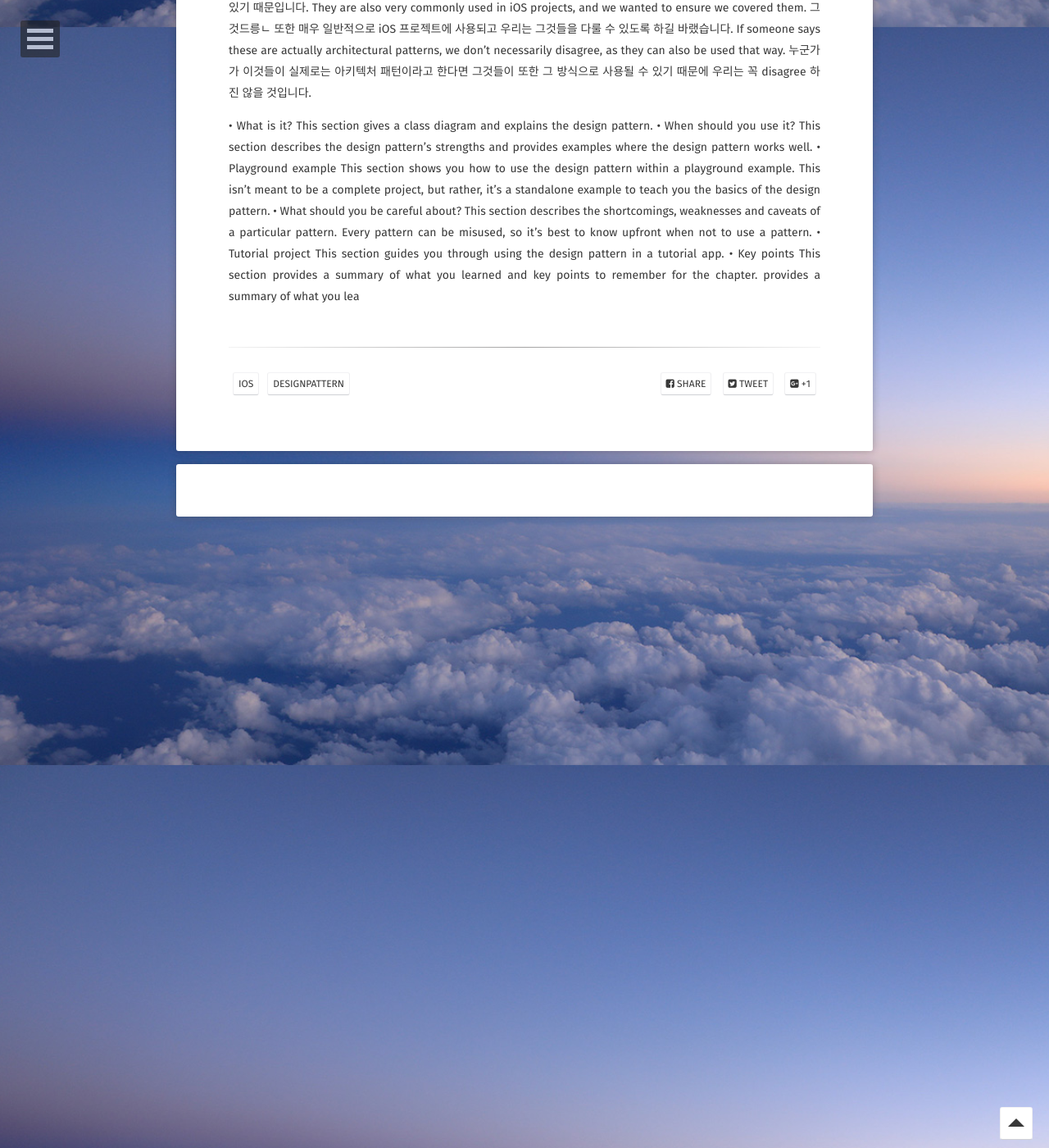
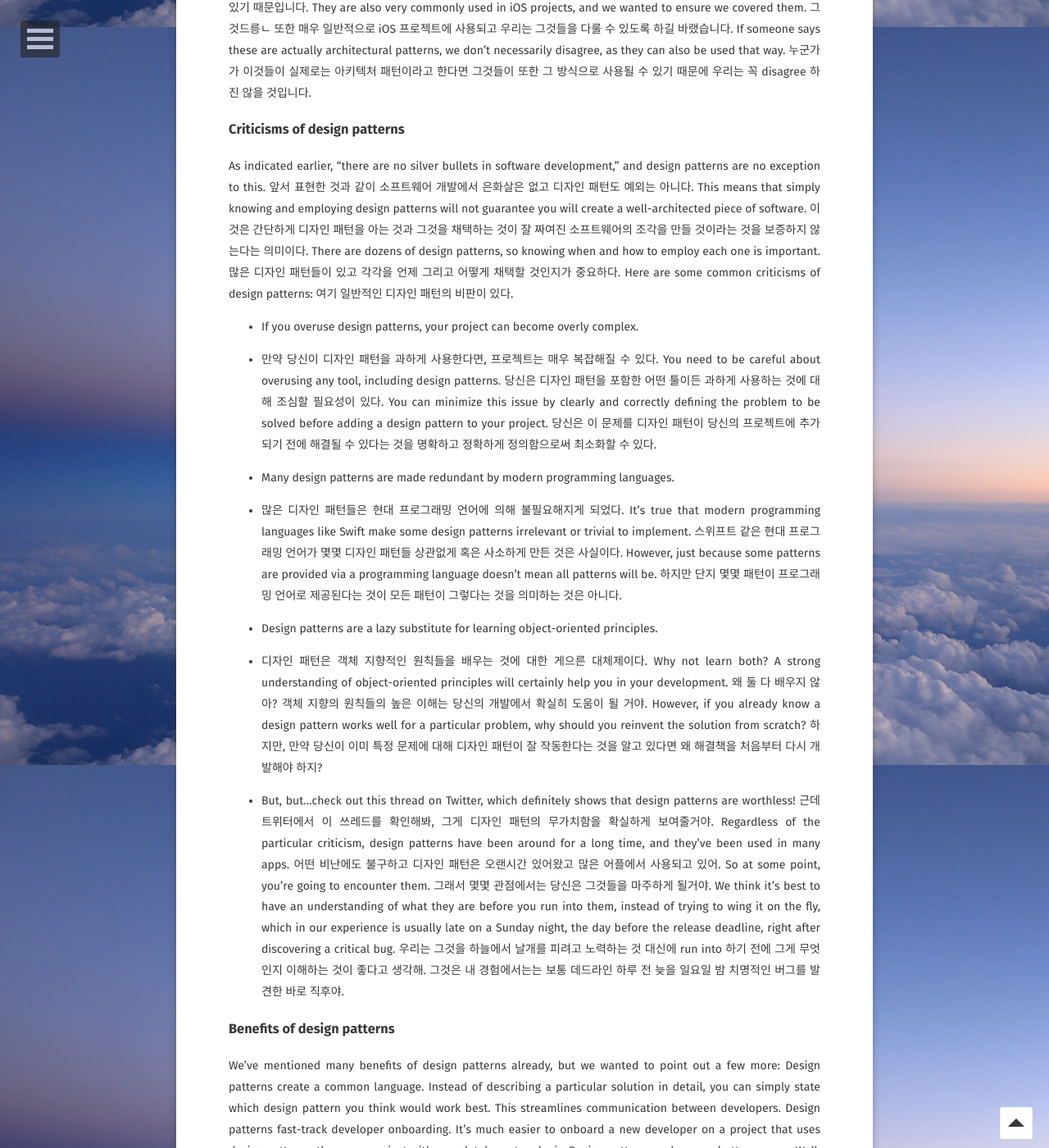
Before and after one commit to DanJeong-KR/changSic.github.io, a Jekyll site: the page built from _posts/2019-11-09-DesignPattern.md, in a window 1280 px wide and 1400 px high, scrolled down 2667 px. Shown: the whole window at 82% size. Built offline with Jekyll 4.4.1, drawn with Linux system fonts in a browser that asks for light colours; some web fonts are replaced; comment, search, counter and statistics services are not loaded; some of the changed text lies outside the part shown.

Commit message:
Posting Design Pattern

```diff
--- a/_posts/2019-11-09-DesignPattern.md
+++ b/_posts/2019-11-09-DesignPattern.md
@@ -111,10 +111,57 @@
 If someone says these are actually architectural patterns, we don’t necessarily disagree, as they can also be used that way.
 누군가가 이것들이 실제로는 아키텍처 패턴이라고 한다면 그것들이 또한 그 방식으로 사용될 수 있기 때문에 우리는 꼭 disagree 하진 않을 것입니다.
 
+### Criticisms of design patterns
+As indicated earlier, “there are no silver bullets in software development,” and design patterns are no exception to this.
+앞서 표현한 것과 같이 소프트웨어 개발에서 은화살은 없고 디자인 패턴도 예외는 아니다.
+This means that simply knowing and employing design patterns will not guarantee you will create a well-architected piece of software.
+이것은  간단하게 디자인 패턴을 아는 것과 그것을 채택하는 것이 잘 짜여진 소프트웨어의 조각을 만들 것이라는 것을 보증하지 않는다는 의미이다.
+There are dozens of design patterns, so knowing when and how to employ each one is important.
+많은 디자인 패턴들이 있고 각각을 언제 그리고 어떻게 채택할 것인지가 중요하다.
+Here are some common criticisms of design patterns:
+여기 일반적인 디자인 패턴의 비판이 있다.
+* If you overuse design patterns, your project can become overly complex.
+* 만약 당신이 디자인 패턴을 과하게 사용한다면, 프로젝트는 매우 복잡해질 수  있다.
+You need to be careful about overusing any tool, including design patterns.
+당신은 디자인 패턴을 포함한 어떤 툴이든 과하게 사용하는 것에 대해 조심할 필요성이 있다.
+You can minimize this issue by clearly and correctly defining the problem to be solved before adding a design pattern to your project.
+당신은 이 문제를 디자인 패턴이 당신의 프로젝트에 추가되기 전에 해결될 수 있다는 것을 명확하고 정확하게 정의함으로써 최소화할 수 있다.
 
+* Many design patterns are made redundant by modern programming languages.
+* 많은 디자인 패턴들은 현대 프로그래밍 언어에 의해 불필요해지게 되었다.
+It’s true that modern programming languages like Swift make some design patterns irrelevant or trivial to implement.
+스위프트 같은 현대 프로그래밍 언어가 몇몇 디자인 패턴들 상관없게 혹은 사소하게 만든 것은 사실이다.
+However, just because some patterns are provided via a programming language doesn’t mean all patterns will be.
+하지만 단지 몇몇 패턴이 프로그래밍 언어로 제공된다는 것이 모든 패턴이 그렇다는 것을 의미하는 것은 아니다.
 
+* Design patterns are a lazy substitute for learning object-oriented
+principles.
+* 디자인 패턴은 객체 지향적인 원칙들을 배우는 것에 대한 게으른 대체제이다.
+Why not learn both? A strong understanding of object-oriented principles will certainly help you in your development.
+왜 둘 다 배우지 않아? 객체 지향의 원칙들의 높은 이해는 당신의 개발에서 확실히 도움이 될 거야.
+However, if you already know a design pattern works well for a particular problem, why should you reinvent the solution from scratch?
+하지만, 만약 당신이 이미 특정 문제에 대해 디자인 패턴이 잘 작동한다는 것을 알고 있다면 왜 해결책을 처음부터 다시 개발해야 하지?
 
+* But, but...check out this thread on Twitter, which definitely shows that design patterns are worthless!
+근데 트위터에서 이 쓰레드를 확인해봐, 그게 디자인 패턴의 무가치함을 확실하게 보여줄거야.
+Regardless of the particular criticism, design patterns have been around for a long time, and they’ve been used in many apps.
+어떤 비난에도 불구하고 디자인 패턴은 오랜시간 있어왔고 많은 어플에서 사용되고 있어.
+So at some point, you’re going to encounter them.
+그래서 몇몇 관점에서는 당신은 그것들을 마주하게 될거야.
+We think it’s best to have an understanding of what they are before you run into them, instead of trying to wing it on the fly, which in our experience is usually late on a Sunday night, the day before the release deadline, right after discovering a critical bug.
+우리는 그것을 하늘에서 날개를 피려고 노력하는 것 대신에 run into 하기 전에 그게 무엇인지 이해하는 것이 좋다고 생각해. 그것은 내 경험에서는는 보통 데드라인 하루 전 늦을 일요일 밤 치명적인 버그를 발견한 바로 직후야.
 
+### Benefits of design patterns
+
+We’ve mentioned many benefits of design patterns already, but we wanted to point out a few more:
+Design patterns create a common language.
+Instead of describing a particular solution in detail, you can simply state which design pattern you think would work best. This streamlines communication between developers.
+Design patterns fast-track developer onboarding.
+It’s much easier to onboard a new developer on a project that uses design patterns, than on a project with completely custom logic.
+Design patterns make you a better person.
+Well, this one may still be up for debate. But some degree of self-improvement is never wasted! However, there is a grain of truth to this, as the next developer to maintain your project will certainly think you’re a better person for having left them a nice, design- pattern-filled project instead of a spaghetti-coded mess!
+Knowing design patterns allow you to spot similarities between code.
+Once you know and understand different design patterns, you begin to notice their use in code. This gives you a leg up as you are at least a little familiar with how to use that code. For example, iOS and Mac programming makes heavy use of the Delegation pattern. You would spot this pattern easily if you ever moved to another platform that also uses Delegation and instantly be familiar with how the code is organized.
 
 
 
```
